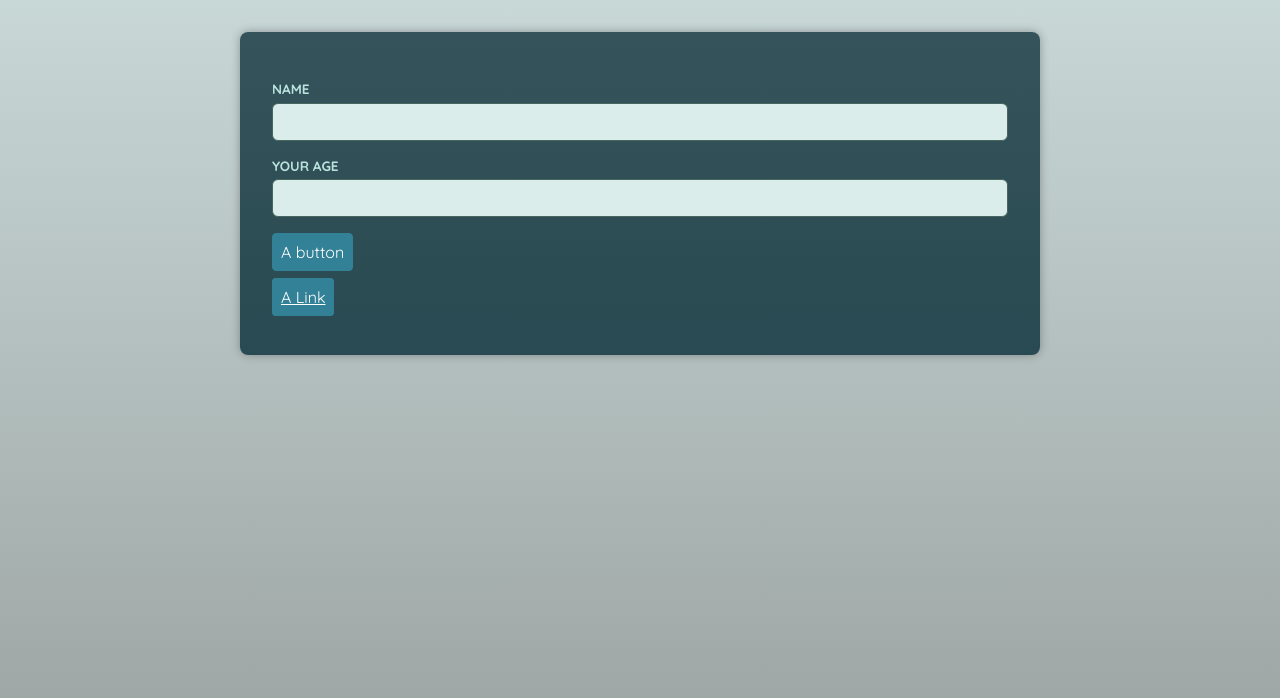
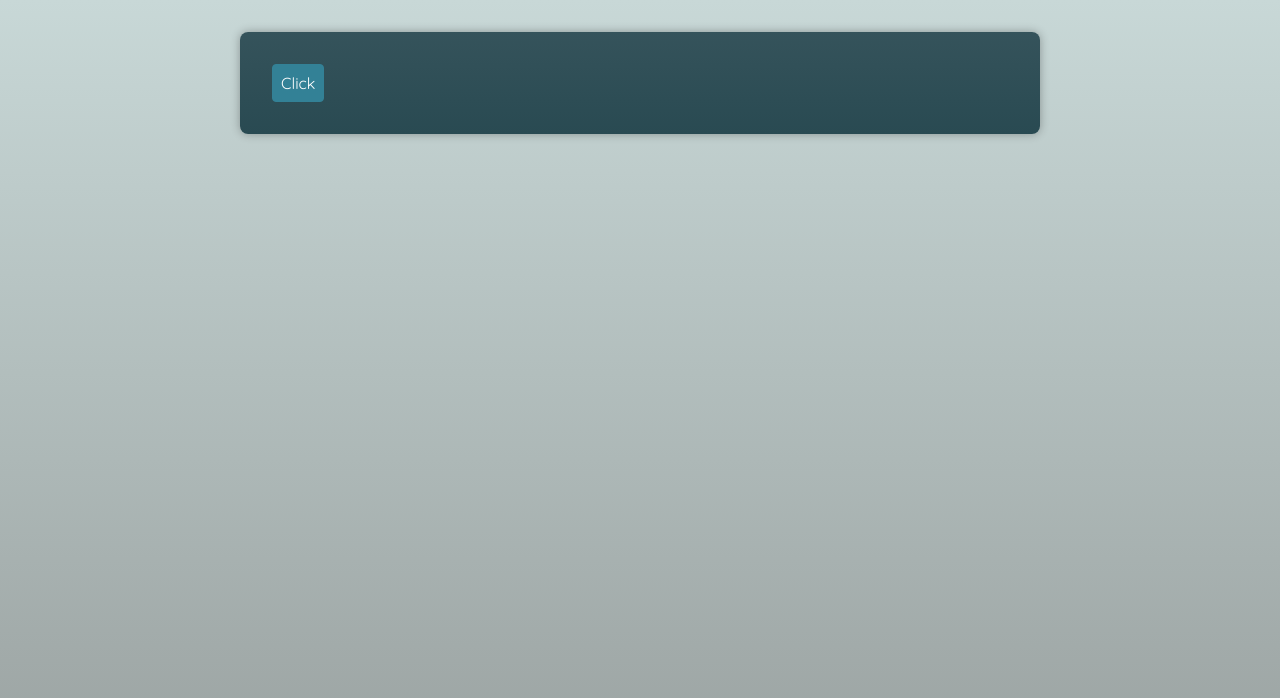
Before and after one commit to RumenaStaneva/react-timer, a React (Vite) app: page / in a window 1280 px wide. Shown: the top 698 px of the page. Built offline with nearby package versions, Linux system fonts and the light colour scheme; a web font is replaced by a local one.

Commit message:
added simple wrapper container component for polymorphic exercise

```diff
--- a/src/App.tsx
+++ b/src/App.tsx
@@ -1,10 +1,12 @@
 import Input from "./components/Input";
 import Button from "./components/Button";
+import Container from "./components/Container";
 
 function App() {
   return (
     <main>
-      <Input type="text" label="name" id="name" />
+      <Container as={Button}>Click</Container>
+      {/* <Input type="text" label="name" id="name" />
       <Input type="number" label="your age" id="age" />
 
       <p>
@@ -15,7 +17,7 @@
         <Button href="https://google.com" target="_blank">
           A Link
         </Button>
-      </p>
+      </p> */}
     </main>
   );
 }
--- /dev/null
+++ b/src/components/Container.tsx
@@ -0,0 +1,15 @@
+import { ComponentPropsWithoutRef, ElementType, ReactNode } from "react";
+
+type ContainerProps<T extends ElementType> = {
+  as?: T;
+  children: ReactNode;
+} & ComponentPropsWithoutRef<T>;
+
+export default function Container<T extends ElementType>({
+  as,
+  children,
+  ...props
+}: ContainerProps<T>) {
+  const Component = as || "div";
+  return <Component {...props}>{children}</Component>;
+}
```
